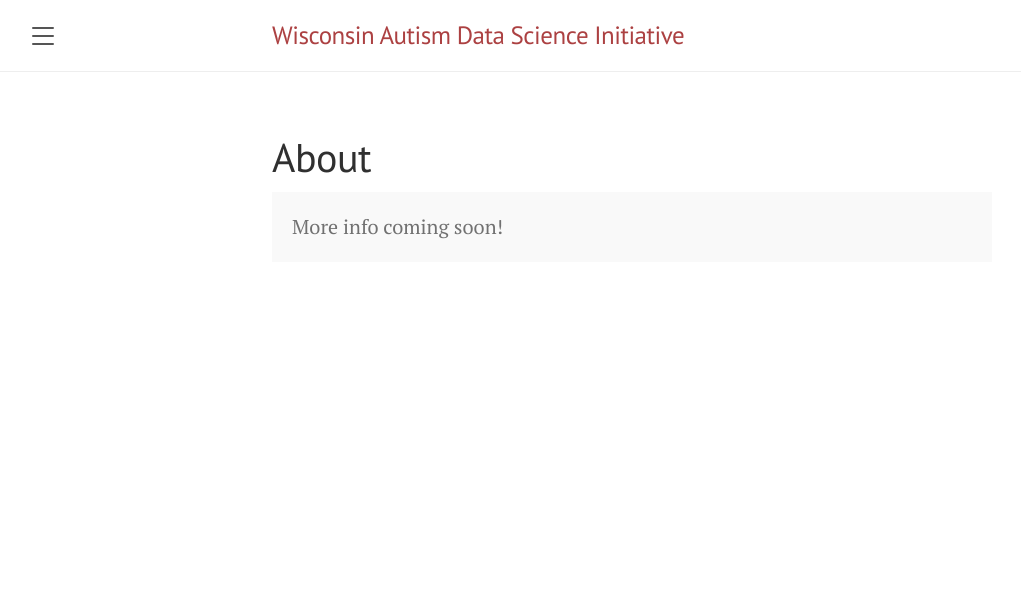
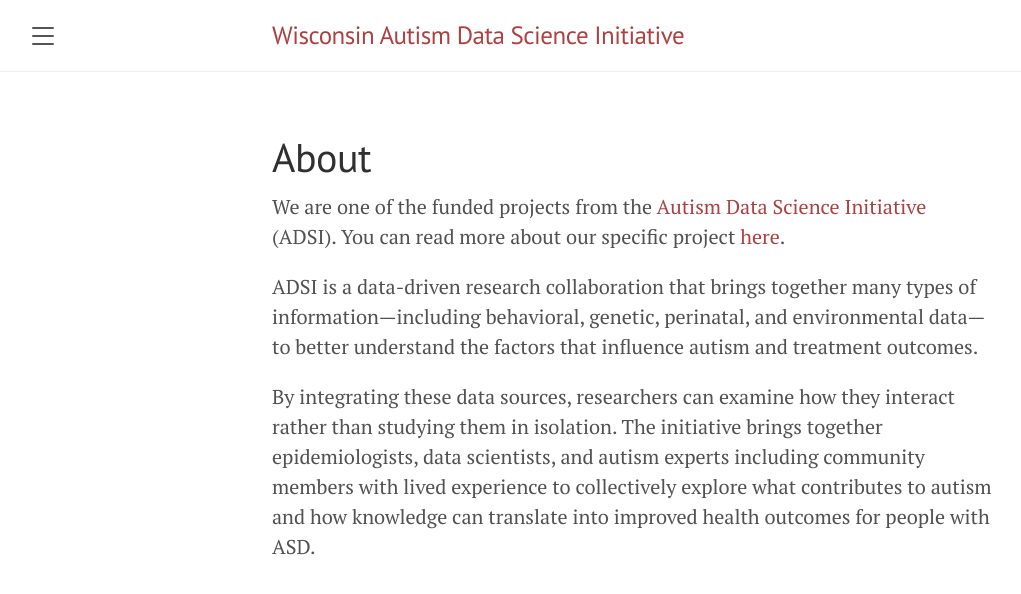
Before and after one commit to cochran4/wadsi, a Jekyll site: the page built from docs/about.md, in a window 1280 px wide. Shown: the top 594 px of the page, without its empty margins (8-1029 px from the left). Built offline with Jekyll 4.4.1, drawn with Linux system fonts in a browser that asks for light colours.

Commit message:
Update about.md

```diff
--- a/docs/about.md
+++ b/docs/about.md
@@ -3,6 +3,8 @@
 title: About
 ---
 
-<p class="message">
-  More info coming soon!
-</p>
+We are one of the funded projects from the [Autism Data Science Initiative](https://dpcpsi.nih.gov/autism-data-science-initiative) (ADSI). You can read more about our specific project [here](https://dpcpsi.nih.gov/autism-data-science-initiative/funded-research).
+
+ADSI is a data-driven research collaboration that brings together many types of information—including  behavioral, genetic, perinatal, and environmental data—to better understand the factors that influence autism and treatment outcomes.
+
+By integrating these data sources, researchers can examine how they interact rather than studying them in isolation. The initiative brings together epidemiologists, data scientists, and autism experts including community members with lived experience to collectively explore what contributes to autism and how knowledge can translate into improved health outcomes for people with ASD.
```
